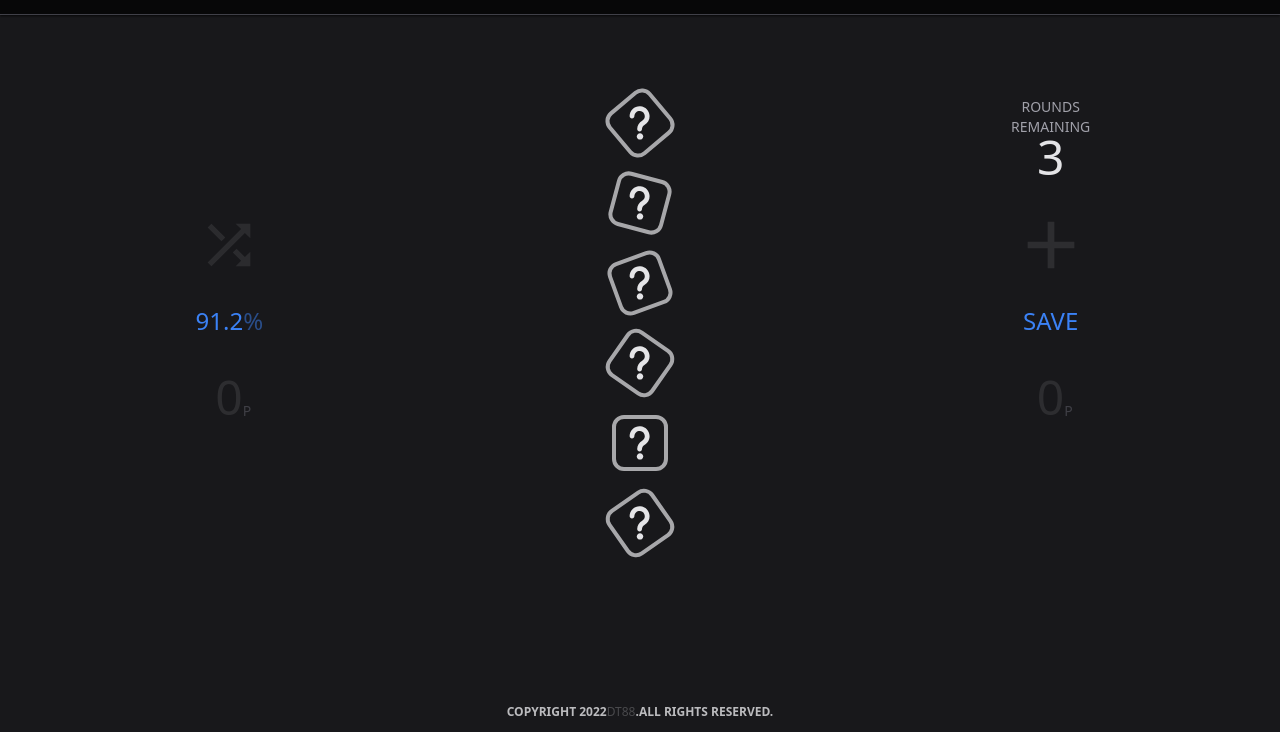
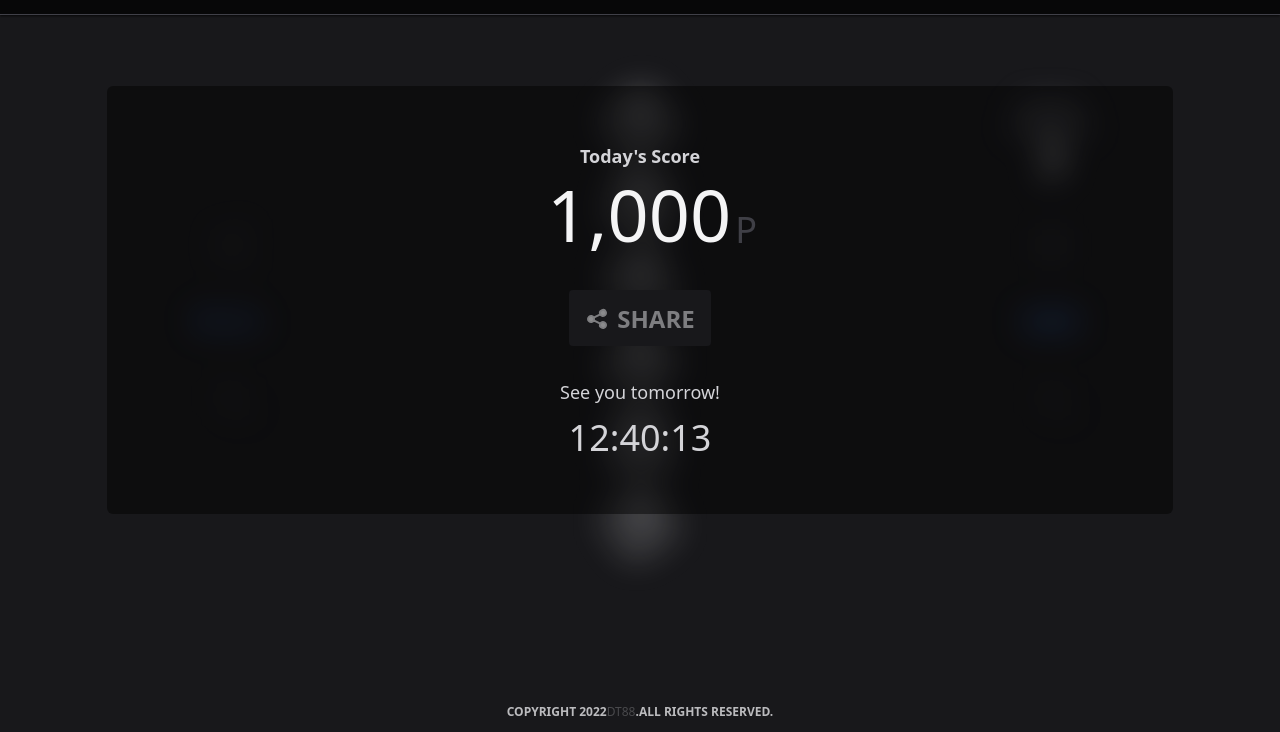
Before and after one commit to DillanThomas88/HEXA, a website: page index.html in a window 1280 px wide. Shown: the part 68-800 px from the top of the page. Drawn offline with Linux system fonts and the light colour scheme.

Commit message:
fixed CSS on results page

```diff
--- a/index.html
+++ b/index.html
@@ -370,7 +370,7 @@
             </div>
         </header>
         <!-- main------------------------------------------------------------------------ -->
-        <div id="blur-container" class="px-6 py-4 overflow-y-hidden  w-full h-full ">
+        <div id="blur-container" class="px-6 py-4 overflow-y-hidden blur-lg w-full h-full ">
             <main class="h-full w-full  overflow-y-hidden  object-contain w-full h-full">
 
                 <div
@@ -475,19 +475,19 @@
                 All Rights Reserved.</span>
         </footer>
         <!-- results screen -->
-        <section id="result-screen"  class="hidden fixed pointer-events-none w-screen h-screen flex justify-center items-center text-zinc-300 overflow-x-hidden pb-16">
-            <div style="background-color: rgba(0, 0, 0, 0.459);"  class="fixed pointer-events-auto flex justify-around flex flex-col w-5/6 h-96 min-h-fit rounded-md  py-6">
+        <section id="result-screen"  class=" fixed pointer-events-none w-screen h-screen flex justify-center items-center text-zinc-300 overflow-x-hidden pb-16">
+            <div style="background-color: rgba(0, 0, 0, 0.459);"  class="fixed pointer-events-auto flex flex-col justify-around  w-5/6 rounded-md  pt-6 pb-14">
                 <div class="">
-                    <div   class="font-semibold text-lg w-full flex justify-center normal-case  ">Today's Score</div>
-                    <div class="flex h-full justify-center items-center pl-7">
-                        <div id="your-score" class="flex justify-center font-thin text-7xl text-zinc-100">0</div>
+                    <div   class="font-semibold text-lg w-full flex justify-center normal-case pt-8 ">Today's Score</div>
+                    <div class="flex h-full justify-center items-center pl-7 py-2">
+                        <div id="your-score" class="flex justify-center font-thin text-7xl text-zinc-100">1,000</div>
                         <span class="pt-8 text-zinc-700 font-thin px-1">p</span>
                     </div>
 
                 </div>
-                <div class="flex items-center justify-center -mb-6">
-                    <button id="share-btn" class="bg-zinc-900 focus:bg-green-600 hover:bg-zinc-700 text-zinc-200 font-bold pt-1 pb-2 px-4 rounded ">
-                        <div class="inline-flex items-center animate-pulse">
+                <div class="flex items-center justify-center py-8 ">
+                    <button id="share-btn" class="bg-zinc-900 focus:bg-green-600 hover:bg-zinc-700 text-zinc-200 font-bold py-2 px-4 rounded ">
+                        <div class="inline-flex items-center animate-pulse ">
                             <div>
                                 <svg class="h-6 w-6 mr-2" fill="white" viewBox="0 0 24 24" stroke="currentColor">
                                     <path stroke-linecap="round" stroke-linejoin="round" stroke-width="2" d="M8.684 13.342C8.886 12.938 9 12.482 9 12c0-.482-.114-.938-.316-1.342m0 2.684a3 3 0 110-2.684m0 2.684l6.632 3.316m-6.632-6l6.632-3.316m0 0a3 3 0 105.367-2.684 3 3 0 00-5.367 2.684zm0 9.316a3 3 0 105.368 2.684 3 3 0 00-5.368-2.684z" />
@@ -499,9 +499,9 @@
 
                     </button>
                 </div>
-                <div class="flex justify-center pb-2">
+                <div class="flex justify-center">
                     <div class="flex flex-col justify-center items-center ">
-                        <div class="text-lg normal-case ">See you tomorrow!</div>
+                        <div class="text-lg normal-case font-normal pb-3">See you tomorrow!</div>
                         <div id="timer" class="font-thin text-4xl">12:40:13</div>
                     </div>
 
```
Also changed, not shown: public/css/output.css.
